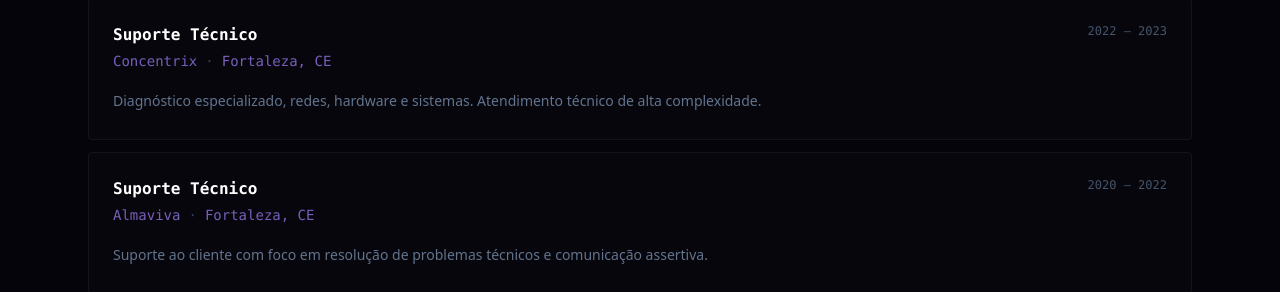
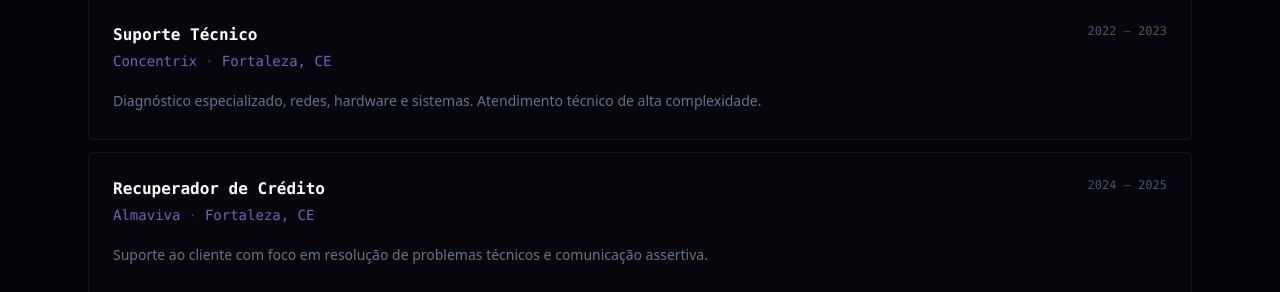
Before and after one commit to JoseMateus-hub/portfolio-jose-mateus, a Next.js app: page / in a window 1280 px wide. Shown: the part 4233-4525 px from the top of the page. Built offline with nearby package versions, Linux system fonts and the light colour scheme.

Commit message:
docs: atualizando histórico acadêmico e experiências profissionais

```diff
--- a/app/page.tsx
+++ b/app/page.tsx
@@ -112,10 +112,10 @@ const experiences = [
     current: false,
   },
   {
-    role: "Suporte Técnico",
+    role: "Recuperador de Crédito",
     company: "Almaviva",
     location: "Fortaleza, CE",
-    period: "2020 — 2022",
+    period: "2024 — 2025",
     desc: "Suporte ao cliente com foco em resolução de problemas técnicos e comunicação assertiva.",
     current: false,
   },
```
